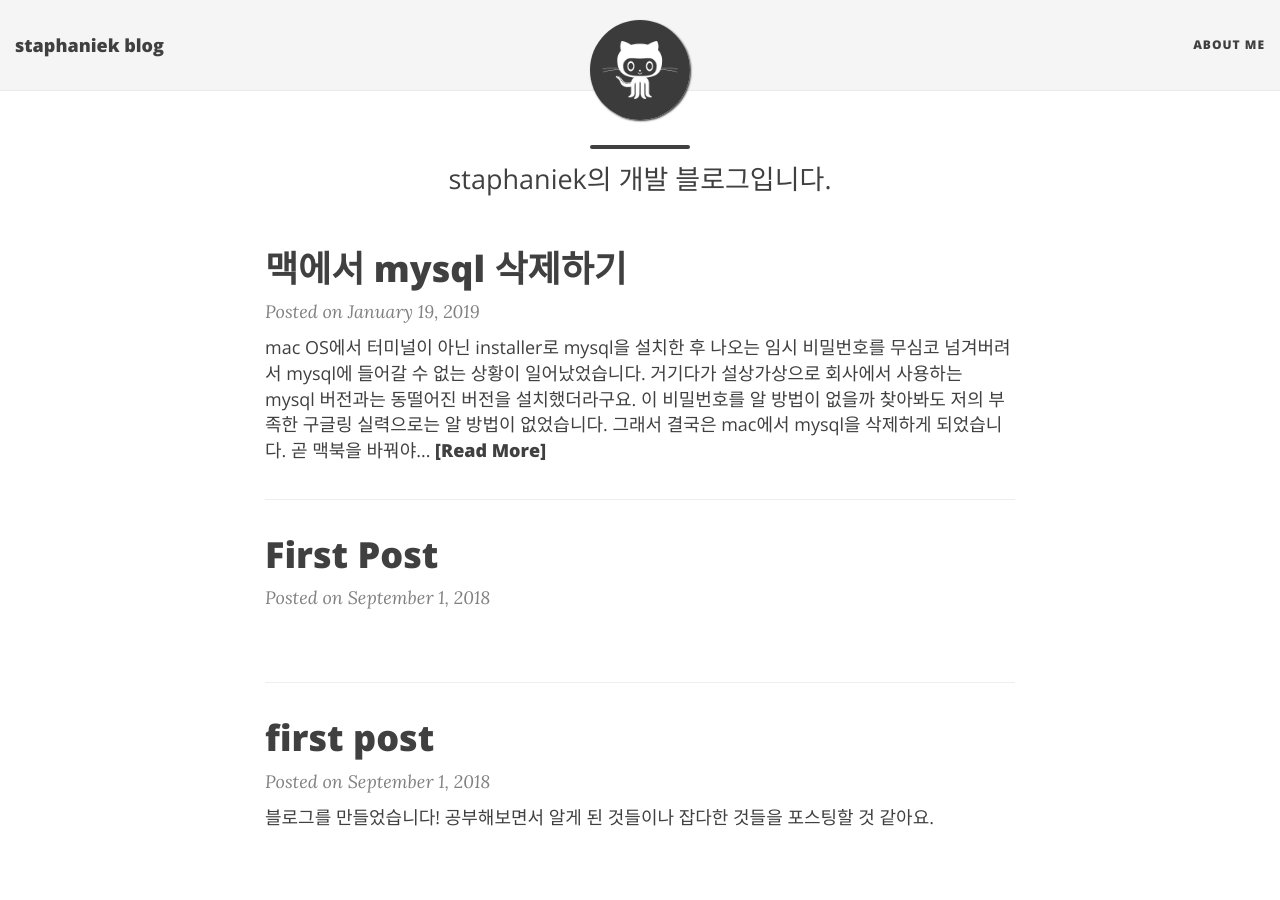
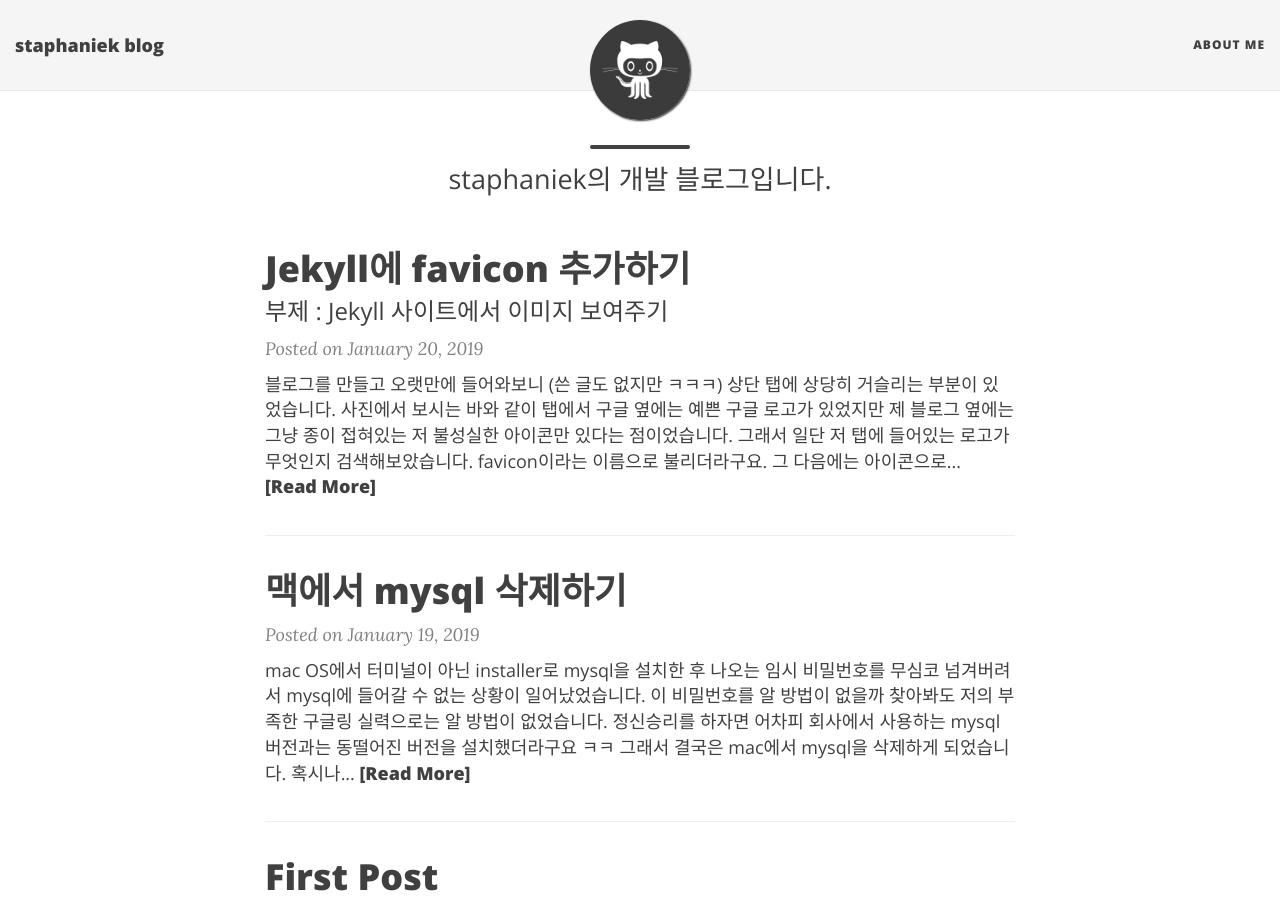
Before and after one commit to staphaniek/staphaniek.github.io, a Jekyll site: the page built from index.html, in a window 1280 px wide and 900 px high. Built offline with Jekyll 4.4.1, drawn with Linux system fonts in a browser that asks for light colours; nearby versions of some CDN libraries; the list of posts is cut into pages by our own code.

Commit message:
jekyll에서 favicon 추가하기

````diff
--- a/_includes/head.html
+++ b/_includes/head.html
@@ -3,7 +3,7 @@
   <meta http-equiv="X-UA-Compatible" content="IE=edge">
   <meta name="viewport" content="width=device-width, initial-scale=1.0, maximum-scale=1.0, viewport-fit=cover">
 
-  <link rel="shortcut icon" type="image/x-icon" href="../img/favicon.ico?">
+  <link rel="shortcut icon" type="image/x-icon" href="/img/favicon.ico?">
   <title>{% if page.use-site-title %}{{ site.title }} {{ site.title-separator }} {{ site.description }}{% elsif page.title %}{{ page.title }}{% else %}{{ site.title }}{% endif %}</title>
 
   <meta name="author" content="{{ site.author.name }}" />
--- a/_posts/2019-01-19-uninstall-mysql-in-mac.md
+++ b/_posts/2019-01-19-uninstall-mysql-in-mac.md
@@ -4,10 +4,9 @@
 comments: true
 ---
 
-mac OS에서 터미널이 아닌 installer로 mysql을 설치한 후 나오는 임시 비밀번호를 무심코 넘겨버려서 mysql에 들어갈 수 없는 상황이 일어났었습니다. 거기다가 설상가상으로 회사에서 사용하는 mysql 버전과는 동떨어진 버전을 설치했더라구요. <br>
-이 비밀번호를 알 방법이 없을까 찾아봐도 저의 부족한 구글링 실력으로는 알 방법이 없었습니다.
-그래서 결국은 mac에서 mysql을 삭제하게 되었습니다.
-곧 맥북을 바꿔야 할 수도 있으니 혹시나 해서 그 때 했던 뻘짓을 기록해두려고 합니다.
+mac OS에서 터미널이 아닌 installer로 mysql을 설치한 후 나오는 임시 비밀번호를 무심코 넘겨버려서 mysql에 들어갈 수 없는 상황이 일어났었습니다. 이 비밀번호를 알 방법이 없을까 찾아봐도 저의 부족한 구글링 실력으로는 알 방법이 없었습니다. <br>
+정신승리를 하자면 어차피 회사에서 사용하는 mysql 버전과는 동떨어진 버전을 설치했더라구요 ㅋㅋ 그래서 결국은 mac에서 mysql을 삭제하게 되었습니다. 혹시나 잘못 설치할 일이 다시 생길 것 같아서 그 때 했던 뻘짓을 기록해두려고 합니다.<br>
+아래 과정을 차례대로 terminal에 입력하면 mysql이 삭제됩니다.
 ```bash
 sudo rm -rf /usr/local/var/mysql
 sudo rm -rf /usr/local/bin/mysql*
@@ -22,4 +21,5 @@
 sudo rm -rf /var/db/receipts/com.mysql.*
 ```
 (Library들은 OS version이 올라가면서 없어진것 같기도...?)<br>
+잘 기억은 안나는데 이 이후에 컴을 재부팅하거나 터미널을 껐다가 켜야하나 했던 것 같습니다. 혹시나 다음에 삭제하게 되면 확인해서 수정해놓을게요.<br>
 이렇게 하면 mysql을 지울 수 있고, 다시 brew 등을 통해 원하는 버전을 설치하면서 임시 비밀번호를 기억해놓으면 되지 않을까 싶습니다. 사실 처음에 잘 설치하는게 제일 좋긴 하지만요...
--- /dev/null
+++ b/_posts/2019-01-20-favicon-in-jekyll-blog.md
@@ -0,0 +1,31 @@
+---
+layout: post
+title: "Jekyll에 favicon 추가하기"
+subtitle: "부제 : Jekyll 사이트에서 이미지 보여주기"
+comments: true
+---
+
+블로그를 만들고 오랫만에 들어와보니 (쓴 글도 없지만 ㅋㅋㅋ) 상단 탭에 상당히 거슬리는 부분이 있었습니다.<br>
+![image1](../img/posts/2019-01-20-favicon-in-jekyll-blog/1.jpg)<br>
+사진에서 보시는 바와 같이 탭에서 구글 옆에는 예쁜 구글 로고가 있었지만 제 블로그 옆에는 그냥 종이 접혀있는 저 불성실한 아이콘만 있다는 점이었습니다.<br>
+그래서 일단 저 탭에 들어있는 로고가 무엇인지 검색해보았습니다. `favicon`이라는 이름으로 불리더라구요. <br>
+그 다음에는 아이콘으로 사용할 이미지를 만들었습니다. 만드는 방법은 직접 도트를 찍거나, 'free favicon' 등등으로 검색하면(저작권 있는 것들은 몰래 사용하면 슬퍼지니까...) 취향에 맞는 아이콘들을 얻을 수 있습니다.<br>
+만든 후에는 거 머시냐 Jekyll 루트 디렉토리(`_config.yml` 파일이 있는 곳)나 assets 등 원하시는 곳에 옮겨주시면 됩니다. .png 등의 사진 파일들도 가능하나, 사진을 넣으면 `.ico` 파일로 변환해주는 무료 사이트도 있으니 그냥 맘편하게 '.ico' 파일을 만들어주시면 됩니다.<br>
+&nbsp;&nbsp;&nbsp;&nbsp;![image2](../img/posts/2019-01-20-favicon-in-jekyll-blog/2.png)&nbsp;&nbsp;&nbsp;<br>
+참고로 저는 `img/`에 "favicon.ico"라는 이름으로 넣었습니다.<br>
+그 후 `_includes` 폴더의 `head.html`에 다음 한 줄을 왠만하면 title 태그(`<title>`) 위쪽에 넣어주시면 됩니다.
+```
+  <link rel="shortcut icon" type="image/x-icon" href="/img/favicon.ico?">
+```
+저 코드의 대략적인 의미는 `img`폴더 안의 `favicon.ico` 파일을 x-icon 형식으로 가져와서 그려달라는 뜻이 되겠네요.<br>
+그래서 저 코드를 추가하면 블로그에 들어갔을 때 탭이 이렇게 변합니다.<br>
+&nbsp;&nbsp;&nbsp;&nbsp;![image3](../img/posts/2019-01-20-favicon-in-jekyll-blog/3.jpg)&nbsp;&nbsp;&nbsp;<br>
+탭 맨 앞에 아이콘이 추가된 것을 확인할 수 있습니다.<br>
+여기까지가 블로그 탭 맨 앞에 아이콘을 넣는 방법에 대한 소개였고, 이 글을 쓰다보니 Jekyll markdown 형식에서 이미지를 어떻게 넣어야 하는지도 모르겠더군요. 검색해보니 Jekyll에서 보편적으로 사용하는 마크다운인 `kramdown`에서는 다음과 같은 방법들로 이미지를 가져올 수 있다고 합니다. 혹시나 해서 적어놔요 ㅎㅎ
+```markdown
+- {% raw %}![이미지 텍스트]({{site.url}}/img/image.png){% endraw %}
+- ![이미지 텍스트](http://staphaniek.github.io/img/image.png)
+- ![이미지 텍스트]({{"/assets/img/image.png"| relative_url}})
+- ![이미지 텍스트](/assets/img/image.png)
+```
+끝입니당! 하하하!
````
Also changed, not shown: img/posts/2019-01-20-favicon-in-jekyll-blog/1.jpg (added), img/posts/2019-01-20-favicon-in-jekyll-blog/2.png (added), img/posts/2019-01-20-favicon-in-jekyll-blog/3.jpg (added).
